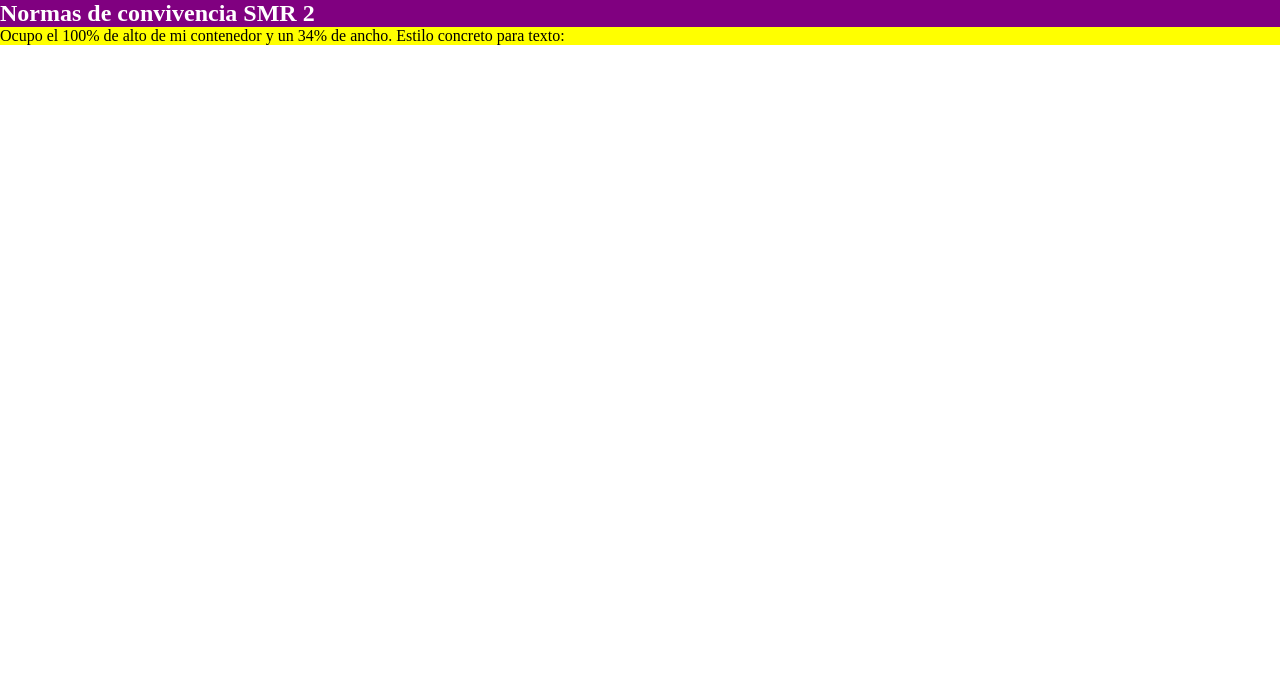
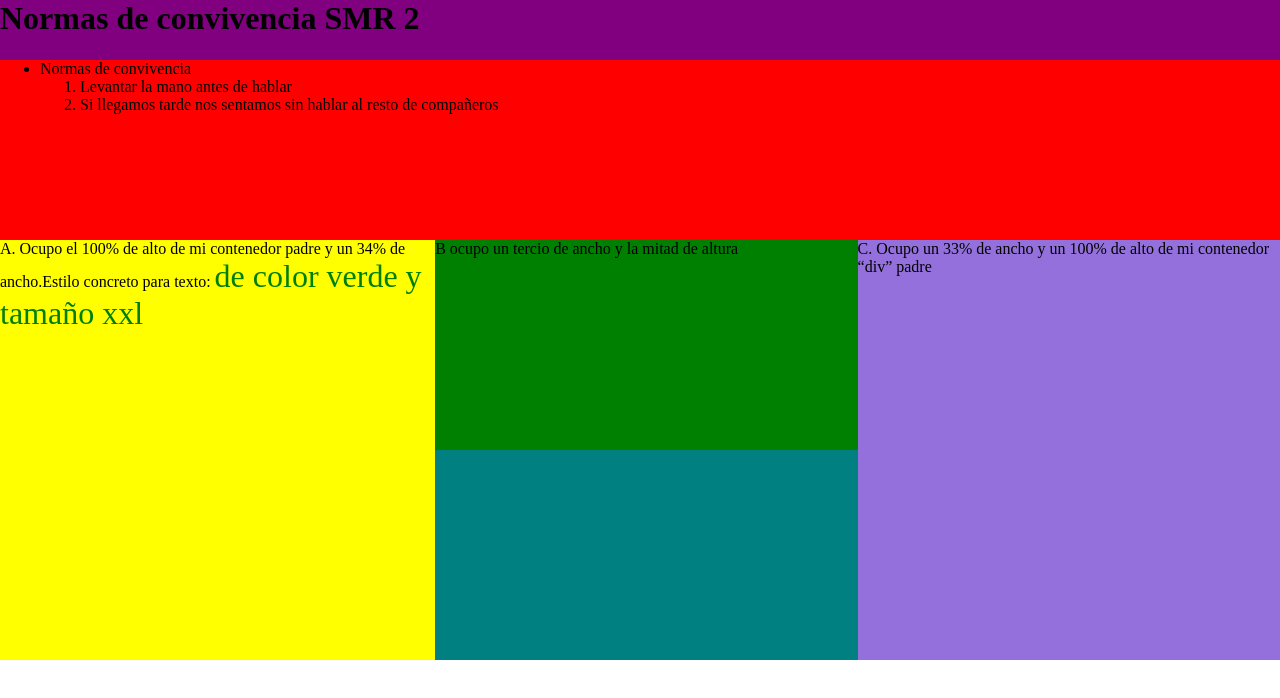
Before and after one commit to Yerayjimenez4/14_yeray, a plain HTML site: page 2.5_div y span.html in a window 1280 px wide. Drawn offline with Linux system fonts and the light colour scheme.

Commit message:
div span

```diff
--- a/2.5_div y span.html
+++ b/2.5_div y span.html
@@ -1,20 +1,47 @@
 <!DOCTYPE html>
 <html lang="en">
+
 <head>
 
     <title>Convivencia</title>
     <style>
-        *{
+        * {
             margin: 0;
         }
     </style>
 </head>
+
 <body>
-    <div style="background-color: purple; color: white;" >
-        <h2>Normas de convivencia SMR 2</h2>
+    <div style="width:100%; height:60px; background-color: purple;">
+        <h1>Normas de convivencia SMR 2</h1>
     </div>
-    <div style="background-color: yellow;" >
-        <p>Ocupo el 100% de alto de mi contenedor y un 34% de ancho. Estilo concreto para texto: </p>
+    <div style="width:100%; height:600px;">
+        <div style="width:100%; height:30%; background-color:red;">
+            <ul>
+                <li>Normas de convivencia
+                    <ol>
+                        <li>Levantar la mano antes de hablar</li>
+                        <li>Si llegamos tarde nos sentamos sin hablar al resto de compañeros</li>
+                    </ol>
+                </li>
+            </ul>
+        </div>
+        <div style="width:100%; height:70%;">
+            <div style="width:34%; height:100%; background-color:yellow; float:left;">
+                A. Ocupo el 100% de alto de mi
+                contenedor padre y un 34% de ancho.Estilo concreto para texto:
+                <span style="color: green; font-size: xx-large;">de color verde y tamaño xxl</span>
+            </div>
+
+            <div style="width:33%; height:100%; float:left;">
+                <div style="width:100%; height:50%; background-color:green;">
+                    B ocupo un tercio de ancho y la mitad de altura
+                </div>
+                <div style="width:100%; height:50%; background-color: teal;"></div>
+            </div>
+            <div style="width:33%; height:100%; background-color:mediumpurple; float:left;">
+                C. Ocupo un 33% de ancho y un 100% de alto de mi contenedor “div” padre
+            </div>
+
+        </div>
     </div>
-</body>
-</html>
```
Also changed, not shown: 2.3.1 Enlaces internos y listas.html (+53 -21 lines), 2.3.2 Tablas y listas.html (+45 -37 lines), 2/2.1 Etiquetas de texto, párrafos y encabezados.html (+0 -5 lines), 2/2.1_Web.html (+3 -0 lines).
